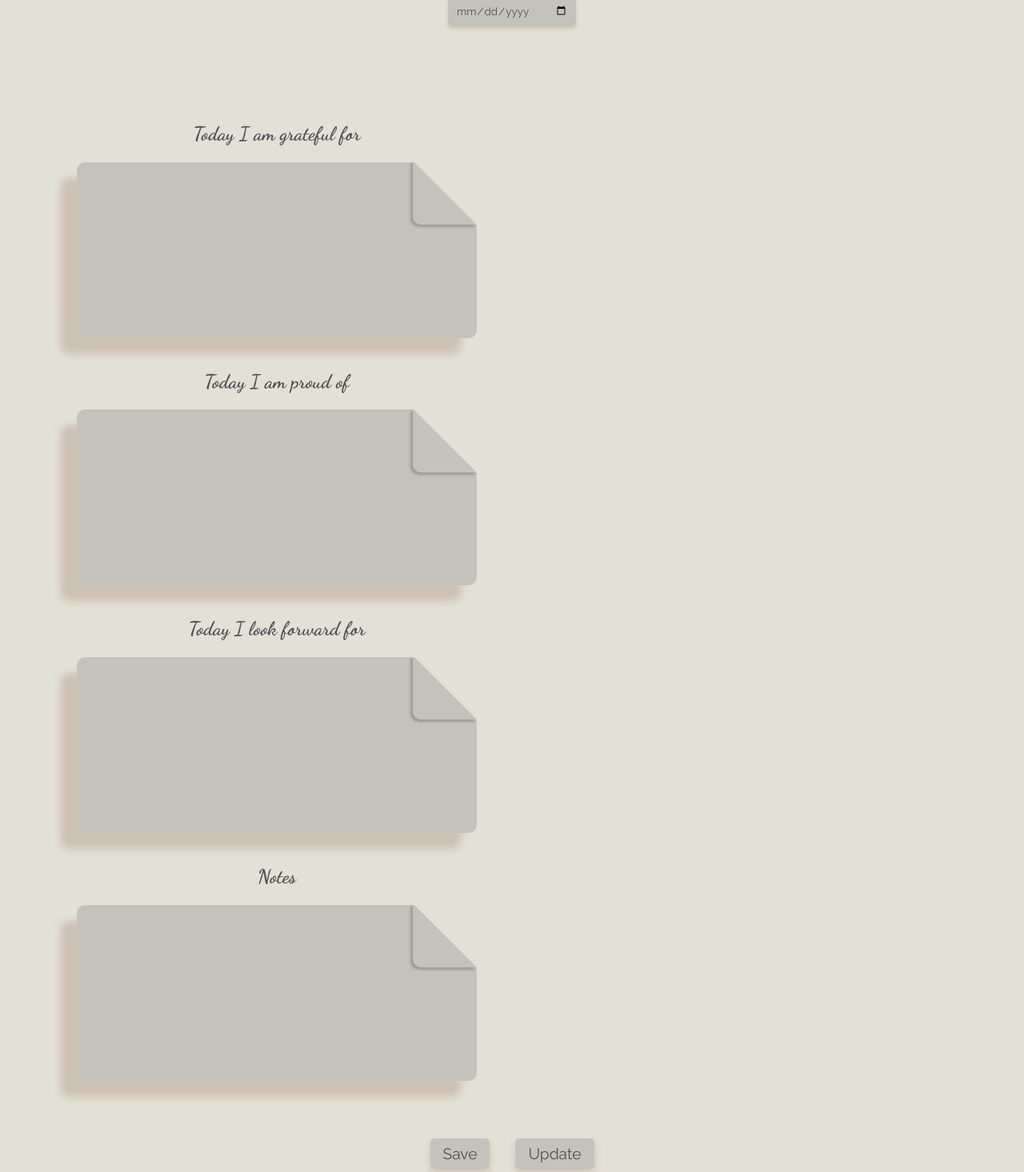
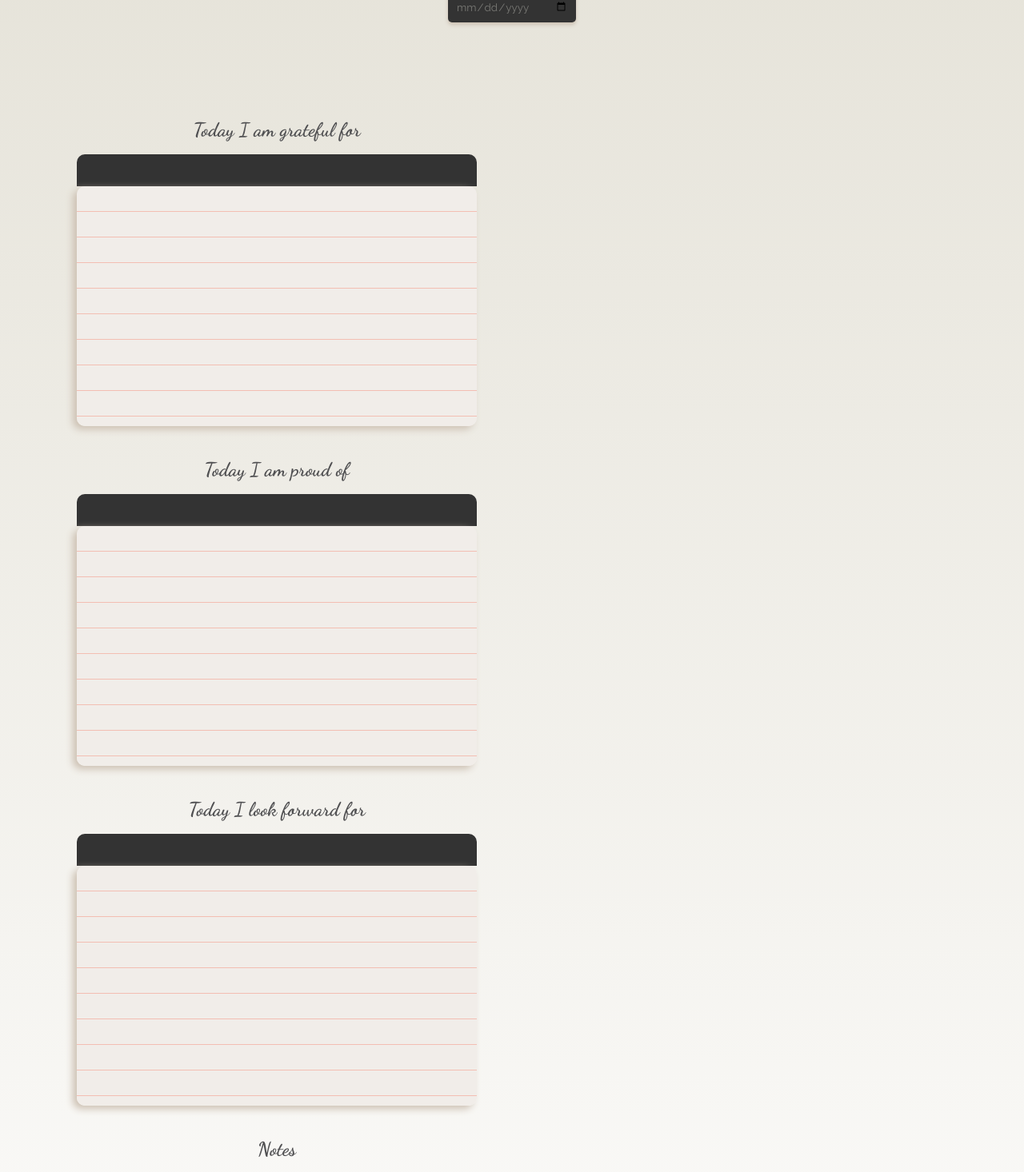
Before and after one commit to DianaEP/motivational-journal, a React (Vite) app: page /journal in a window 1280 px wide. Shown: the part 343-1809 px from the top of the page at 80% size. Built offline with nearby package versions, Linux system fonts and the light colour scheme.

Commit message:
style component

```diff
--- a/src/components/daily-planner/DailyPlanner.css
+++ b/src/components/daily-planner/DailyPlanner.css
@@ -1,7 +1,8 @@
 .daily-elem{
-    background-image: url('../../assets/wallpaper-form03.jpg');
-    background-repeat: no-repeat;
-    background-size: cover;
+    /* background-image: url('../../assets/wallpaper-form03.jpg'); */
+    background: linear-gradient(var(--color2-journal), #ffffff);
+    /* background-repeat: no-repeat;
+    background-size: cover;  */
 
 }
 
@@ -32,7 +33,7 @@
 .t-planner{
     width: 300px;
     height: 200px;
-    background-color: var(--color6-planner);
+    background-color: var(--color2-journal);
     box-shadow: none;
 }
 
--- a/src/components/daily-planner/DailyPlanner.jsx
+++ b/src/components/daily-planner/DailyPlanner.jsx
@@ -20,24 +20,24 @@ export default function DailyPlanner() {
                 <div className="section-one">
                   <fieldset className="fieldset">
                     <label className="label-text" htmlFor="wins">Daily wins </label>
-                    <textarea className="textarea t-planner" name="wins" id="wins" cols="30" rows="10"></textarea>
+                    <textarea className=" t-planner" name="wins" id="wins" cols="30" rows="10"></textarea>
                   </fieldset>
 
                   <fieldset className="fieldset">
                     <label className="label-text" htmlFor="challenges">Daily challenges </label>
-                    <textarea className="textarea t-planner" name="challenges" id="challenges" cols="30" rows="10"></textarea>
+                    <textarea className=" t-planner" name="challenges" id="challenges" cols="30" rows="10"></textarea>
                   </fieldset>
 
                   <fieldset className="fieldset">
                     <label className="label-text" htmlFor="adjustments">Daily adjustments </label>
-                    <textarea className="textarea t-planner" name="adjustments" id="adjustments" cols="30" rows="10"></textarea>
+                    <textarea className=" t-planner" name="adjustments" id="adjustments" cols="30" rows="10"></textarea>
                   </fieldset>
                 </div>
 
                 <div className='section-two'>
                     <fieldset className="fieldset">
                       <label className="label-text" htmlFor="reflections">Reflections </label>
-                      <textarea className="textarea t-planner" name="reflections" id="reflections" cols="30" rows="10"></textarea>
+                      <textarea className=" t-planner" name="reflections" id="reflections" cols="30" rows="10"></textarea>
                     </fieldset>
                 </div>
 
--- a/src/components/journal/Journal.css
+++ b/src/components/journal/Journal.css
@@ -10,7 +10,8 @@
     /* background-image: url('../../assets/wallpaper-form0.jpg');
     background-repeat: no-repeat;
     background-size: cover;  */
-    background-color: var(--color2-journal);
+    /* background-color: var(--color2-journal); */
+    background: linear-gradient(var(--color2-journal), #ffffff);
 
 }
 
@@ -48,7 +49,7 @@
 
 .date-container{
     margin-top: 2rem;
-    z-index: 1;
+    /* z-index: 1; */
 
 }
 
@@ -56,8 +57,10 @@
     border: none;
     display: flex;
     flex-direction: column;
-    row-gap: 0.3rem;
+    /* row-gap: 0.3rem; */
     margin-bottom: 1.5rem;
+
+
 
 }
 
@@ -67,8 +70,8 @@
     font-family: var(--font-family);
     border: none;
     outline: none;
-    background-color: var(--color1-journal);
-    color: var(--color2-gray);
+    background-color: var(--color1);
+    color: var(--color1-journal);
     box-shadow: 0 3px 5px var(--color3-journal);
     border-radius: 5px;
     cursor: pointer;
@@ -86,23 +89,33 @@
 
 .textarea{
     width: 500px;
+    height: 300px;
     font-family: var(--font-family);
     font-size: 16px;
+    line-height: 32px;
     color: var(--color2-gray);
-    padding: 20px 80px 10px 20px;
+    padding: 5px 20px;
     border: none;
     background-color: var(--color1-journal);
-    box-shadow: -20px 20px 10px var(--color3-journal);
+    box-shadow: -5px 4px 10px var(--color3-journal);
+    background: repeating-linear-gradient(#F1EDE9,#F1EDE9 31px, var(--color1-login) 32px, var(--color1-login) 32px);
     border-radius: 10px;
     outline: none;
     resize: none;
+
+
 }
 
 
-.textarea:hover{
+
+
+
+
+
+/* .textarea:hover{
     backdrop-filter: blur(10px);
     transition: 0.3s;
-}
+} */
 
 .second-section{
     display: flex;
@@ -111,7 +124,8 @@
 }
 
 .t-notes{
-    height: 100%;
+    height: 50%;
+    resize: vertical;
 }
 
 .buttons-container{
@@ -123,18 +137,22 @@
 
 .button{
     padding: 0.5rem 1rem;
-    font-size: 1.2rem;
+    font-size: 1rem;
     font-family: var(--font-family);
     border: none;
-    background-color: var(--color1-journal);
-    color: var(--color2-gray);
+    background-color: var(--color1);
+    color: var(--color1-journal);
     box-shadow: 0 5px 10px var(--color3-journal);
     border-radius: 5px;
     cursor: pointer;
 
 }
 
-.parent-position{
+.button:hover{
+    color: var(--color1-login)
+}
+
+/* .parent-position{
     position: relative;
     width:500px;
 
@@ -154,4 +172,13 @@
     box-shadow: -3px 3px 3px rgba(0, 0, 0, 0.2);
 
 
-}
+} */
+
+.top-line{
+    width: 100%;
+    height: 40px;
+    background: var(--color1);
+    border-radius: 10px 10px 0 0;
+
+
+  }
--- a/src/components/journal/Journal.jsx
+++ b/src/components/journal/Journal.jsx
@@ -24,23 +24,26 @@ export default function Journal() {
             <div className="first-section">
 
               <fieldset className="fieldset parent-position">
-                <div className="top-left"></div>
+
 
                 <label className="label-text" htmlFor="grateful">Today I am grateful for</label>
+                <div className="top-line"></div>
                 <textarea className="textarea" name="grateful" id="grateful" cols="30" rows="10"></textarea>
               </fieldset>
 
               <fieldset className="fieldset parent-position">
-                <div className="top-left"></div>
+
 
                 <label className="label-text" htmlFor="proud">Today I am proud of</label>
+                <div className="top-line"></div>
                 <textarea className="textarea" name="proud" id="proud" cols="30" rows="10"></textarea>
               </fieldset>
 
               <fieldset className="fieldset parent-position">
-                <div className="top-left"></div>
+
 
                 <label className="label-text" htmlFor="lookForward">Today I look forward for</label>
+                <div className="top-line"></div>
                 <textarea className="textarea" name="lookForward" id="lookForward" cols="30" rows="10"></textarea>
               </fieldset>
             </div>
@@ -48,9 +51,10 @@ export default function Journal() {
 
             <div className="second-section">
             <fieldset className="fieldset parent-position">
-              <div className="top-left"></div>
+
 
               <label className="label-text" htmlFor="notes">Notes</label>
+              <div className="top-line"></div>
               <textarea className="textarea t-notes" name="notes" id="notes" cols="30" rows="10" ></textarea>
             </fieldset>
           </div>
--- a/src/components/nav/Nav.css
+++ b/src/components/nav/Nav.css
@@ -29,7 +29,7 @@
     justify-content: space-between;
     width: 230px;
     position: absolute;
-    z-index: 1;
+    z-index: 2;
     height: 95vh;
     padding: 20px;
     left: -100%;
--- a/src/components/to-do-list/ToDoList.css
+++ b/src/components/to-do-list/ToDoList.css
@@ -4,10 +4,40 @@
     flex-direction: column;
     width: 400px;
     height: 700px;
-    background-color: var(--color1-journal);
-    /* box-shadow: 0 5px 10px var(--color4); */
+    /* background-color: var(--color2-journal); */
+    background-color: #fff;
+    box-shadow: 0 0 10px rgba(0,0,0,.3);
     /* border-radius: 5px; */
     margin-left: 2rem;
+    position:relative;
+    z-index: 1;
+}
+
+.to-do-list::before, .to-do-list::after{
+    content: '';
+    height: 98%;
+    position: absolute;
+    width: 100%;
+    z-index: -1;
+}
+
+.to-do-list::before{
+    /* background-color: var(--color3-journal); */
+    background-color: #fafafa;
+    box-shadow: 0 0 8px rgba(0,0,0,.2);
+    left:-5px;
+    top:4px;
+    transform: rotate(-2.5deg);
+
+}
+
+.to-do-list::after{
+    background-color: #f6f6f6;
+    box-shadow: 0 0 3px rgba(0,0,0,.2);
+    left:-3px;
+    top: 1px;
+    transform: rotate(1.4deg);
+
 }
 
 .list{
--- a/src/index.css
+++ b/src/index.css
@@ -16,6 +16,7 @@
   --color1-journal: #aeaea88f;
   --color2-journal: #e3e0d5;
   --color3-journal: #cdc1b3;
+  --color4-journal: #aeaea8;
 }
 
 *{
```
